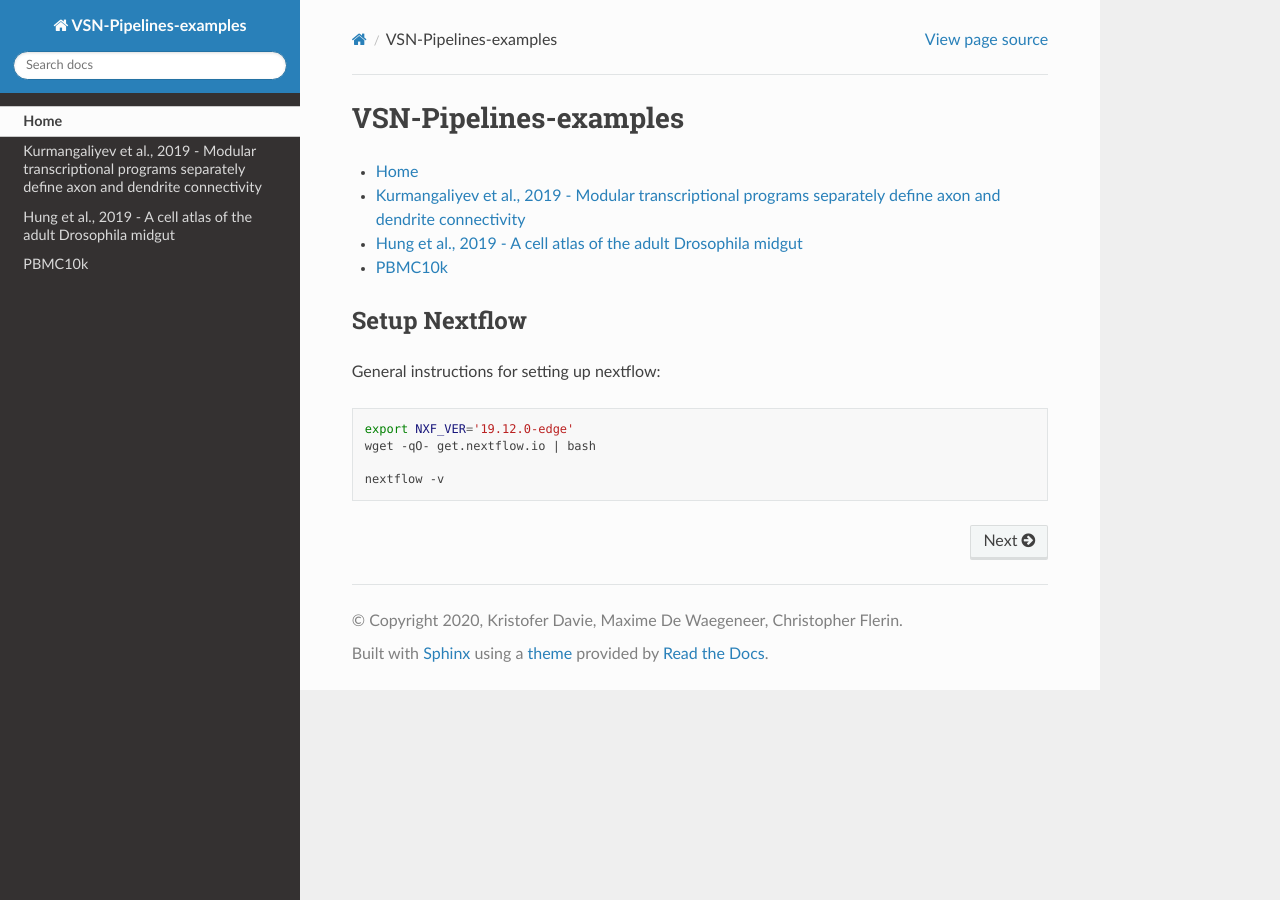
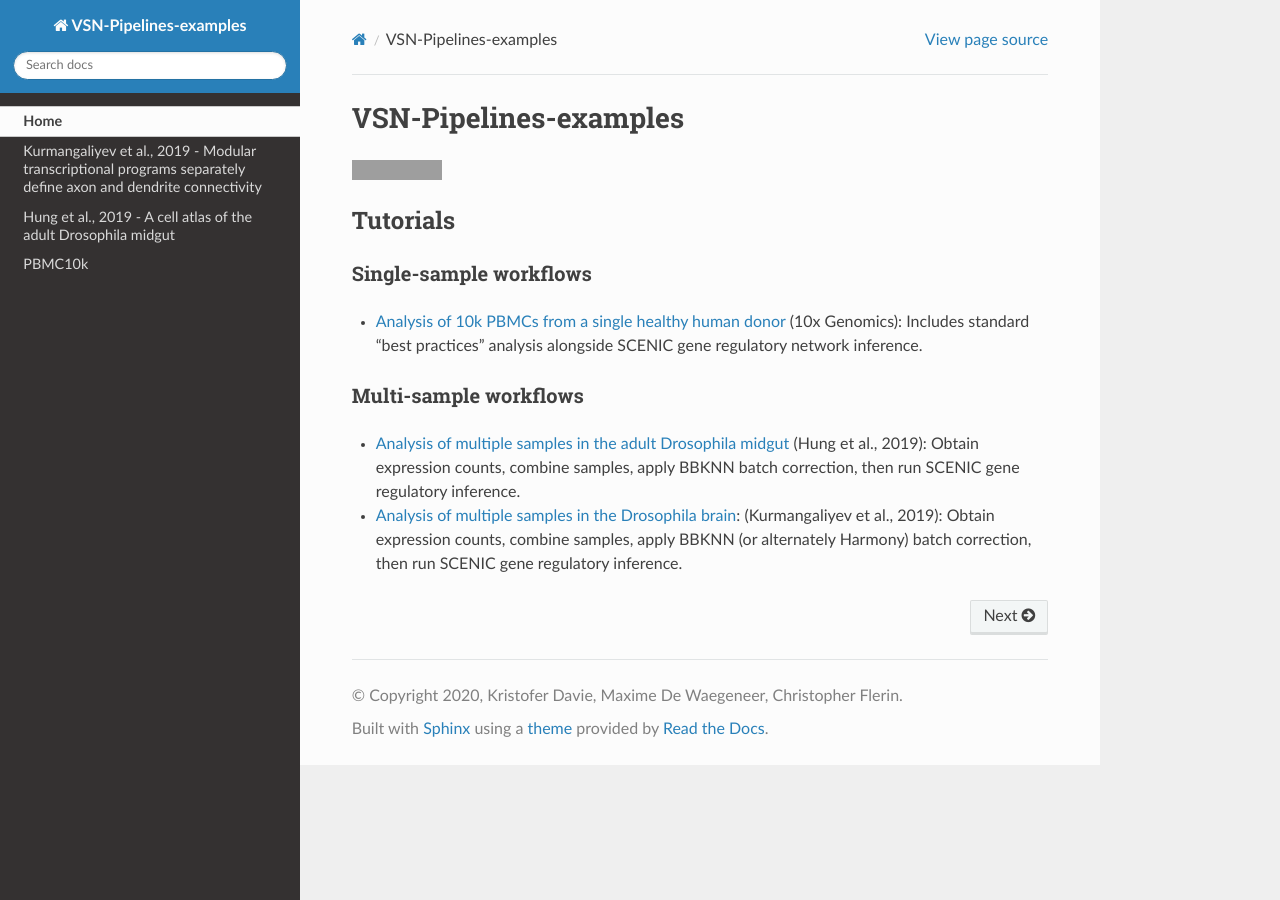
Before and after one commit to vib-singlecell-nf/vsn-pipelines-examples, a Sphinx documentation site: the page built from docs/index.rst, in a window 1280 px wide. Built offline with Sphinx 7.4.7 and the Read the Docs theme 2.0.0, drawn with Linux system fonts in a browser that asks for light colours; grey boxes are pictures that could not be loaded.

Commit message:
Updated main Readme and include with index

```diff
--- /dev/null
+++ b/README.rst
@@ -0,0 +1,25 @@
+VSN-Pipelines-examples
+======================
+
+.. image:: https://readthedocs.org/projects/vsn-pipelines-examples/badge/?version=latest
+    :target: https://vsn-pipelines-examples.readthedocs.io/en/latest/?badge=latest
+    :alt: Documentation Status
+
+
+Tutorials
+---------
+
+Single-sample workflows
+***********************
+
+* `Analysis of 10k PBMCs from a single healthy human donor <https://vsn-pipelines-examples.readthedocs.io/en/latest/PBMC10k.html>`_
+  (10x Genomics): Includes standard "best practices" analysis alongside SCENIC gene regulatory network inference.
+
+Multi-sample workflows
+**********************
+
+* `Analysis of multiple samples in the adult Drosophila midgut <https://vsn-pipelines-examples.readthedocs.io/en/latest/Hung.html>`_
+  (Hung et al., 2019): Obtain expression counts, combine samples, apply BBKNN batch correction, then run SCENIC gene regulatory inference.
+
+* `Analysis of multiple samples in the Drosophila brain <https://vsn-pipelines-examples.readthedocs.io/en/latest/Kurmangaliyev.html>`_:
+  (Kurmangaliyev et al., 2019): Obtain expression counts, combine samples, apply BBKNN (or alternately Harmony) batch correction, then run SCENIC gene regulatory inference.
--- a/docs/index.rst
+++ b/docs/index.rst
@@ -16,17 +14,9 @@ VSN-Pipelines-examples
     PBMC10k
 
 
-Setup Nextflow
---------------
+.. include:: ../README.rst
 
-General instructions for setting up nextflow:
 
-.. code-block:: bash
-
-    export NXF_VER='19.12.0-edge'
-    wget -qO- get.nextflow.io | bash
-
-    nextflow -v
 
 .. Indices and tables
 .. ==================
```
Also changed, not shown: other parts of docs/index.rst (+2 -4 lines).
